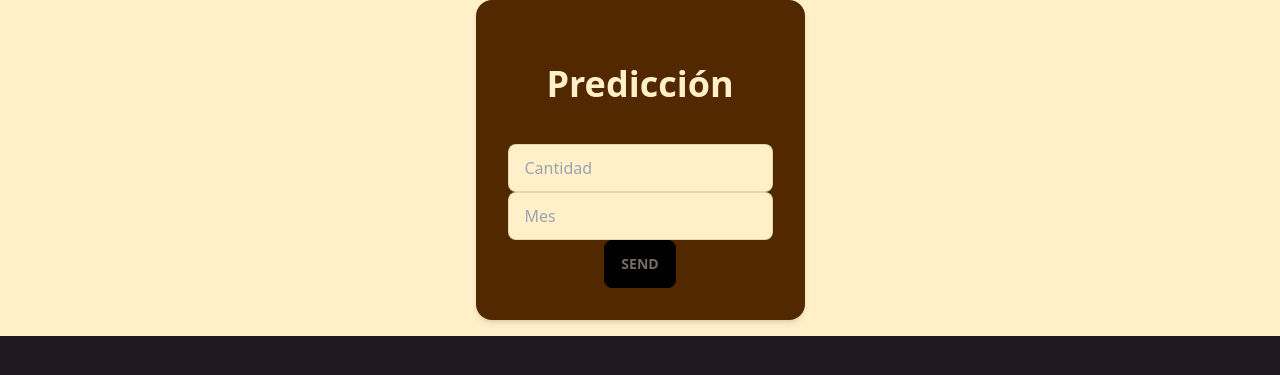
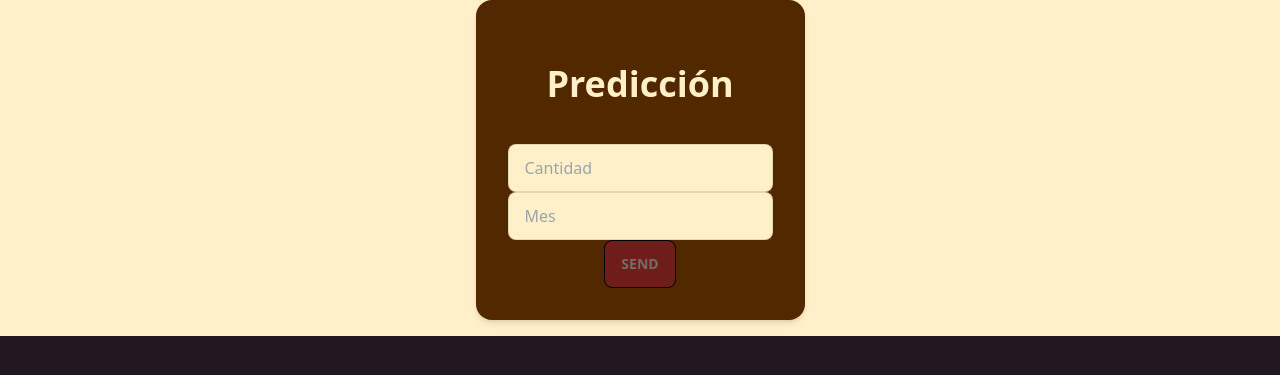
Before and after one commit to SebEspinoza/WebModel, a Flask app: page / in a window 1280 px wide. Shown: the top 375 px of the page. Run offline with Flask 3, Linux system fonts and the light colour scheme; parts of the project's set-up code (start-up, migrations or seed data) failed here and were passed over; some libraries are stand-ins or nearby versions.

Commit message:
fixed button color

```diff
--- a/templates/index.html
+++ b/templates/index.html
@@ -21,7 +21,7 @@
                     class="bg-[#fff0c9] input input-bordered">
                 <input type="string" step="0.01" name="mes" required="required" placeholder="Mes"
                     class="bg-[#fff0c9] input input-bordered ">
-                <button type="submit" class="btn btn-[#6f1d1b] btn-active">Send</button>
+                <button type="submit" class="btn bg-[#6f1d1b] btn-active">Send</button>
                 {%if prediction_text %}
                 <b>
                     <p class="text-2xl text-center">{{prediction_text}}</p>
```
